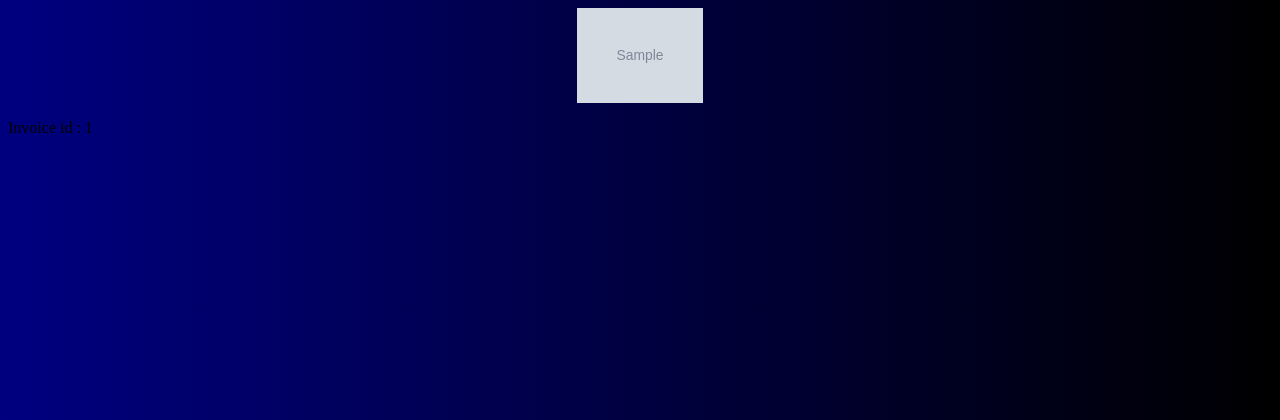
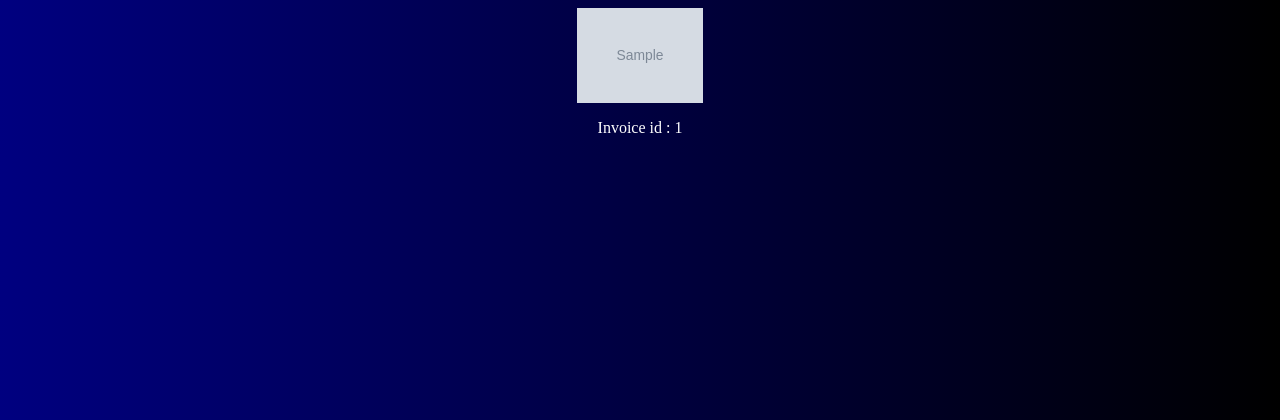
Before and after one commit to peefpee/pfp-pay, a Flask app: template templates/payment.html in a window 1280 px wide. Shown: the top 420 px of the page. Run offline with Flask 3, Linux system fonts and the light colour scheme; the template is opened without the code that fills it: most values are stand-ins (such as "Sample title", 1, 10 or a date in 2020); grey boxes marked "Sample" are stand-in pictures; parts of the project's set-up code (start-up, migrations or seed data) failed here and were passed over.

Commit message:
css for text

```diff
--- a/static/css/main.css
+++ b/static/css/main.css
@@ -9,3 +9,10 @@ body {
   margin-right: auto;
   width: 10%;
 }
+.infotext{
+  & p {
+    color : white;
+    text-align: center;
+  }
+
+}
--- a/templates/payment.html
+++ b/templates/payment.html
@@ -9,8 +9,7 @@
 <div>
     <img src="{{image_url}}" alt="qrcode" class="qrcodecenter"/>
 </div>
-
-<p>Invoice id : {{invoiceid}}</p>
+<div class = "infotext"><p>Invoice id : {{invoiceid}}</p></div>
 
 
 </body>
```
